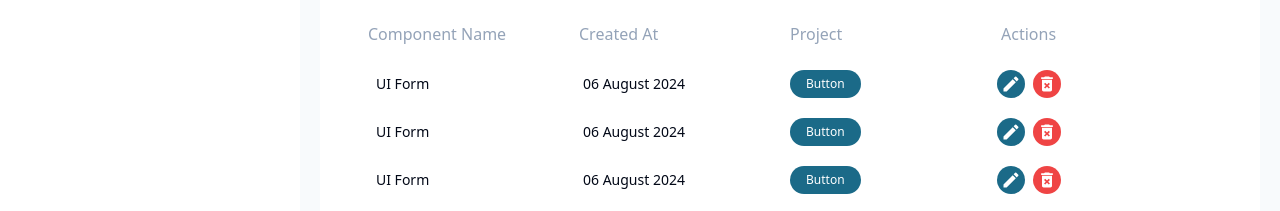
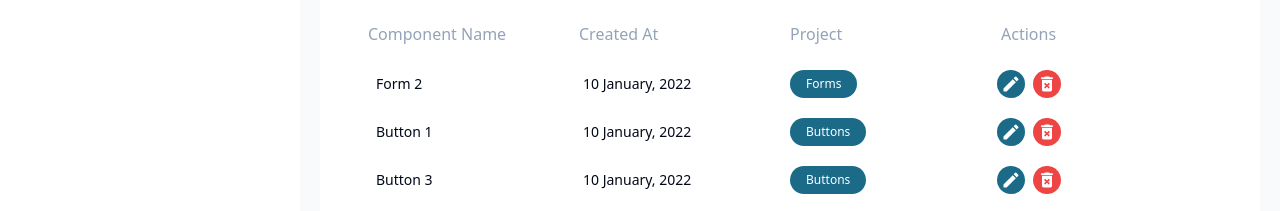
Before and after one commit to pythonnelson/uiforge, a Next.js app: page /dashboard in a window 1280 px wide. Shown: the part 589-800 px from the top of the page. Built offline with nearby package versions, Linux system fonts and the light colour scheme; no server answers.

Commit message:
Implement Favorite Component Dynamic Data

```diff
--- a/components/EmptyComponent.tsx
+++ b/components/EmptyComponent.tsx
@@ -1,10 +1,14 @@
 import React from "react";
 import HourglassEmptyIcon from "@mui/icons-material/HourglassEmpty";
-import AddIcon from "@mui/icons-material/Add";
 
-const EmptyComponent = () => {
+type EmptyComponentProps = {
+  title: string;
+  icon?: React.ReactNode;
+  buttonText?: string;
+};
+const EmptyComponent = ({ title, icon, buttonText }: EmptyComponentProps) => {
   return (
-    <div className="p-1 gap-5 flex flex-col justify-center h-[200px] mt-[68px] mb-[34px] items-center">
+    <div className="p-1 gap-5 flex flex-col justify-center w-full h-[200px] mt-[68px] mb-[34px] items-center">
       <HourglassEmptyIcon
         sx={{ fontSize: 80 }}
         className="text-[70px] text-slate-200"
@@ -12,13 +16,15 @@ const EmptyComponent = () => {
       <div className="">
         <h3 className="font-semibold text-[15px] mb-1 text-center">{`SORRY!, There are no projects yet!`}</h3>
         <p className="text-gray-400 w-full text-center text-[13px]">
-          Please click the button below to create your first project
+          {title}
+          {/* Please click the button below to create your first project */}
         </p>
       </div>
-      <button className="bg-slate-900 text-white gap-2 text-[12px] px-3 py-[5px] rounded-md transition-all duration-300 hover:text-[#1b6a88]">
-        <AddIcon fontSize="small" />{" "}
-        <span className="text-[13px]">New Project</span>
-      </button>
+      {buttonText && (
+        <button className="bg-slate-900 text-white gap-2 text-[12px] px-3 py-[5px] rounded-md transition-all duration-300 hover:text-[#1b6a88]">
+          {icon} <span className="text-[13px]">{buttonText}</span>
+        </button>
+      )}
     </div>
   );
 };
--- a/components/Favorites/Favorite.tsx
+++ b/components/Favorites/Favorite.tsx
@@ -1,17 +1,19 @@
 import React from "react";
 import EditIcon from "@mui/icons-material/Edit";
 import DeleteForeverIcon from "@mui/icons-material/DeleteForever";
+import { Component } from "@/constants/data";
+import { formatDate } from "@/lib/formatDate";
 
-const Favorite = () => {
+const Favorite = ({ component }: { component: Component }) => {
   return (
     <div className="grid grid-cols-4 text-sm items-center rounded-lg p-2 max-sm:grid-cols-2">
       <span className="hover:text-[#1b6a88] cursor-pointer transition-all duration-300">
-        UI Form
+        {component.name}
       </span>
-      <span className="max-sm:hidden">06 August 2024</span>
+      <span className="max-sm:hidden">{formatDate(component.createdAt)}</span>
       <span className="justify-self-start max-sm:hidden">
         <span className="inline-block rounded-2xl bg-[#1b6a88] text-white text-[12px] px-4 py-1 whitespace-nowrap">
-          Button
+          {component.projectName}
         </span>
       </span>
       <div className="flex gap-2">
--- a/components/Favorites/FavoriteComponent.tsx
+++ b/components/Favorites/FavoriteComponent.tsx
@@ -1,12 +1,22 @@
+"use client";
+
 import React from "react";
 import Header from "../Projects/Header";
 import FavoriteIcon from "@mui/icons-material/Favorite";
 import VisibilityIcon from "@mui/icons-material/Visibility";
 import Favorite from "./Favorite";
+import { useAppContext } from "@/context/ContextApi";
+import EmptyComponent from "../EmptyComponent";
+import { LoadingSkeleton } from "../LoadingSkeleton";
 
 const FavoriteComponent = () => {
+  const {
+    allFavoriteComponentsObjects: { allFavoriteComponents },
+    isLoadingObject: { isLoading },
+  } = useAppContext();
   return (
     <div className="bg-white dark:bg-slate-950 w-full p-8 mt-4 rounded-lg">
+      {/* TODO: Disable VIEW ALL button if there are no favorite */}
       <Header
         title="Favorites"
         buttonTitle="View All"
@@ -15,22 +25,37 @@ const FavoriteComponent = () => {
       />
 
       {/* ===== TABLE HEADER ===== */}
+      {!isLoading && allFavoriteComponents.length !== 0 && (
         <div className="grid grid-cols-4 mt-6 mb-4 items-center text-slate-400 px-4 max-sm:grid-cols-2">
           <span>Component Name</span>
           <span className="max-sm:hidden">Created At</span>
           <span className="max-sm:hidden">Project</span>
           <span>Actions</span>
         </div>
+      )}
       {/* ===== TABLE HEADER END ===== */}
 
+      {/* ===== TABLE DATA ===== */}
+      {isLoading && (
+        <div className="flex flex-col items-center justify-center h-[200px] w-full mt-16">
+          <LoadingSkeleton />
+          <span className="text-slate-400 text-sm mt-[5px]">Loading...</span>
+        </div>
+      )}
+
+      {!isLoading && allFavoriteComponents.length === 0 ? (
+        <EmptyComponent title="There are not favorite projects yet, try to like one or more.." />
+      ) : (
         <div className="px-4 flex flex-col gap-1 mt-1">
-        <Favorite />
-        <Favorite />
-        <Favorite />
-        <Favorite />
-        <Favorite />
-        <Favorite />
+          {allFavoriteComponents.slice(0, 5).map((component, index) => (
+            <div key={index}>
+              <Favorite component={component} />
             </div>
+          ))}
+        </div>
+      )}
+
+      {/* ===== TABLE DATA END ===== */}
     </div>
   );
 };
--- a/components/LoadingSkeleton.tsx
+++ b/components/LoadingSkeleton.tsx
@@ -4,9 +4,9 @@ export function LoadingSkeleton() {
   return (
     <div className="flex items-center space-x-4">
       <div className="space-y-2">
-        <Skeleton className="h-4 w-[300px]" />
-        <Skeleton className="h-4 w-[250px]" />
-        <Skeleton className="h-4 w-[200px]" />
+        <Skeleton className="h-4 w-[800px]" />
+        <Skeleton className="h-4 w-[750px]" />
+        <Skeleton className="h-4 w-[700px]" />
       </div>
     </div>
   );
--- a/components/Projects/AllProjects.tsx
+++ b/components/Projects/AllProjects.tsx
@@ -32,7 +32,11 @@ const AllProjects = () => {
       )}
 
       {!isLoading && allProjects.length === 0 ? (
-        <EmptyComponent />
+        <EmptyComponent
+          title="Please click the button below to create your first project"
+          icon={<AddIcon fontSize="small" />}
+          buttonText="New Project"
+        />
       ) : (
         <div className="flex flex-wrap gap-4 mt-7 max-sm:grid max-sm:grid-cols-1">
           {allProjects?.map((project, index) => {
--- a/context/ContextApi.tsx
+++ b/context/ContextApi.tsx
@@ -1,6 +1,6 @@
 "use client";
 
-import { allProjectsData, Project } from "@/constants/data";
+import { allProjectsData, Component, Project } from "@/constants/data";
 import { Heart } from "lucide-react";
 import React, {
   createContext,
@@ -45,6 +45,10 @@ interface AppContextType {
     allProjects: Project[];
     setAllProjects: React.Dispatch<React.SetStateAction<Project[]>>;
   };
+  allFavoriteComponentsObjects: {
+    allFavoriteComponents: Component[];
+    setAllFavoriteComponents: React.Dispatch<React.SetStateAction<Component[]>>;
+  };
   isLoadingObject: {
     isLoading: boolean;
     setIsLoading: React.Dispatch<React.SetStateAction<boolean>>;
@@ -76,6 +80,10 @@ const defaultState: AppContextType = {
   allProjectsDataObject: {
     allProjects: [],
     setAllProjects: () => {},
+  },
+  allFavoriteComponentsObjects: {
+    allFavoriteComponents: [],
+    setAllFavoriteComponents: () => {},
   },
   isLoadingObject: {
     isLoading: true,
@@ -124,6 +132,9 @@ export const AppProvider: React.FC<{ children: ReactNode }> = ({
   const [isMobileView, setIsMobileView] = useState(false);
   const [showSideBar, setShowSideBar] = useState(true);
   const [allProjects, setAllProjects] = useState<Project[]>([]);
+  const [allFavoriteComponents, setAllFavoriteComponents] = useState<
+    Component[]
+  >([]);
   const [isLoading, setIsLoading] = useState(true);
 
   // Resize window
@@ -153,6 +164,16 @@ export const AppProvider: React.FC<{ children: ReactNode }> = ({
     fetchAllProjects();
   });
 
+  // Get all Favorite Projects
+  useEffect(() => {
+    if (allProjects.length > 0) {
+      const favoriteProjects = allProjects.flatMap((favoriteProject) =>
+        favoriteProject.components.filter((component) => component.isFavorite)
+      );
+      setAllFavoriteComponents(favoriteProjects);
+    }
+  }, [allProjects]);
+
   // Update local storage whenever hidesidebar changes
   useEffect(() => {
     if (typeof window !== "undefined") {
@@ -169,6 +190,10 @@ export const AppProvider: React.FC<{ children: ReactNode }> = ({
         isMobileViewObject: { isMobileView, setIsMobileView },
         showSideBarObject: { showSideBar, setShowSideBar },
         allProjectsDataObject: { allProjects, setAllProjects },
+        allFavoriteComponentsObjects: {
+          allFavoriteComponents,
+          setAllFavoriteComponents,
+        },
         isLoadingObject: { isLoading, setIsLoading },
       }}
     >
--- /dev/null
+++ b/lib/formatDate.ts
@@ -0,0 +1,27 @@
+export function formatDate(isoString: string): string {
+  const date = new Date(isoString);
+
+  // Array of Months
+  const months = [
+    "January",
+    "February",
+    "March",
+    "April",
+    "May",
+    "June",
+    "July",
+    "August",
+    "September",
+    "October",
+    "November",
+    "December",
+  ];
+
+  // Get day, month and year
+  const day = date.getUTCDate().toString().padEnd(2, "0");
+  const month = months[date.getUTCMonth()];
+  const year = date.getUTCFullYear();
+
+  // Format date as "Day, Month Name, Year"
+  return `${day} ${month}, ${year}`;
+}
```
Also changed, not shown: constants/data.ts (+11 -11 lines). Lines whose indentation alone changed are shown as unchanged.
